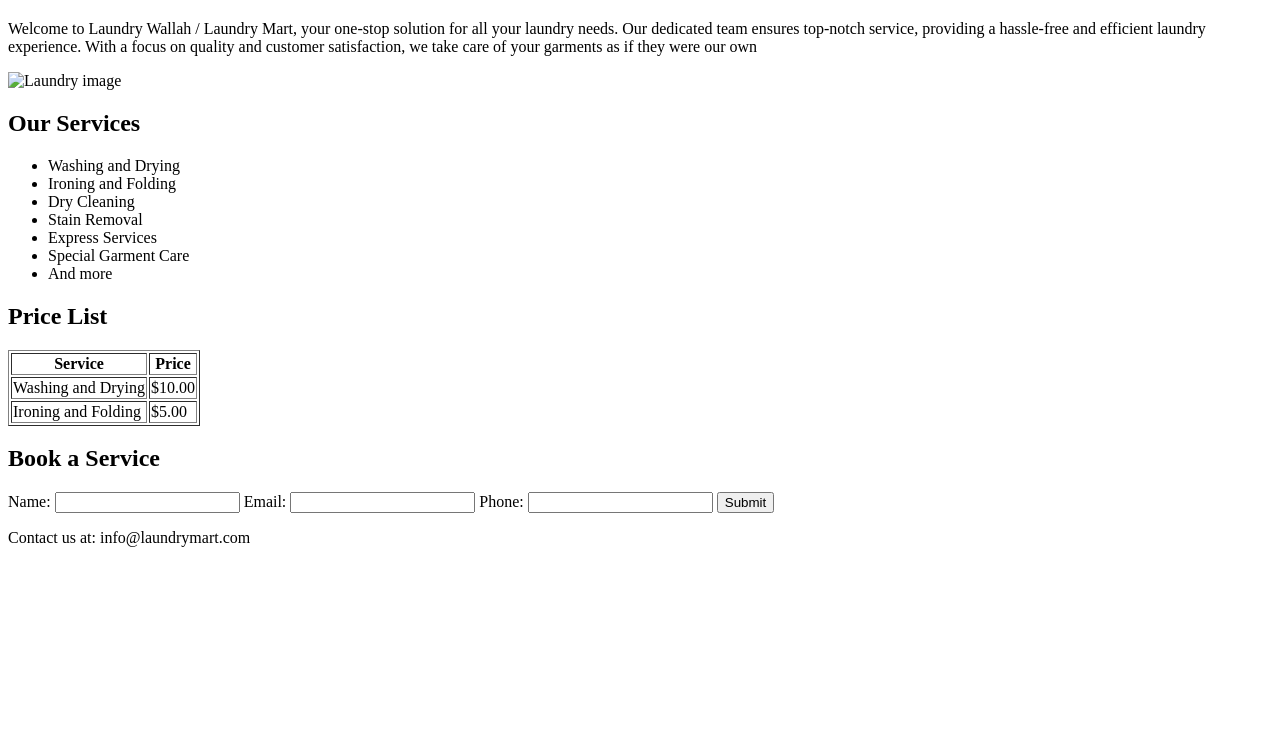
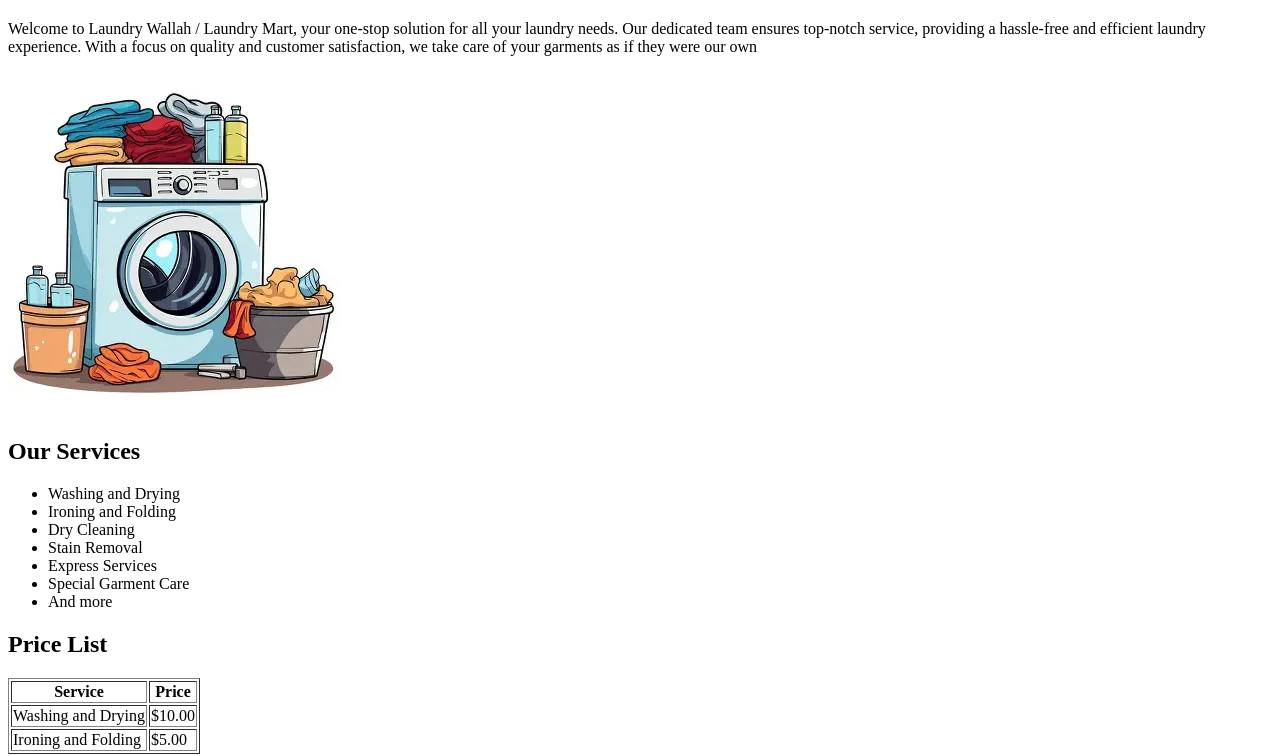
Before and after one commit to usrk9973/gitdemo, a plain HTML site: page web-development/assginments/index.html in a window 1280 px wide. Shown: the part 60-816 px from the top of the page. Drawn offline with Linux system fonts and the light colour scheme.

Commit message:
Add images folder

```diff
--- a/web-development/assginments/index.html
+++ b/web-development/assginments/index.html
@@ -21,7 +21,7 @@
     </section>
     <!-- About us section ends here -->
 
-    <img src="web-development/images/OIP.webp" alt="Laundry image">
+    <img src="images/OIP.webp" alt="Laundry image">
 
 
     <!--services section -->
```
Also changed, not shown: web-development/assginments/images/OIP.webp (renamed from web-development/images/OIP.webp), web-development/assginments/images/galaxy.jpg (renamed from web-development/images/galaxy.jpg).
